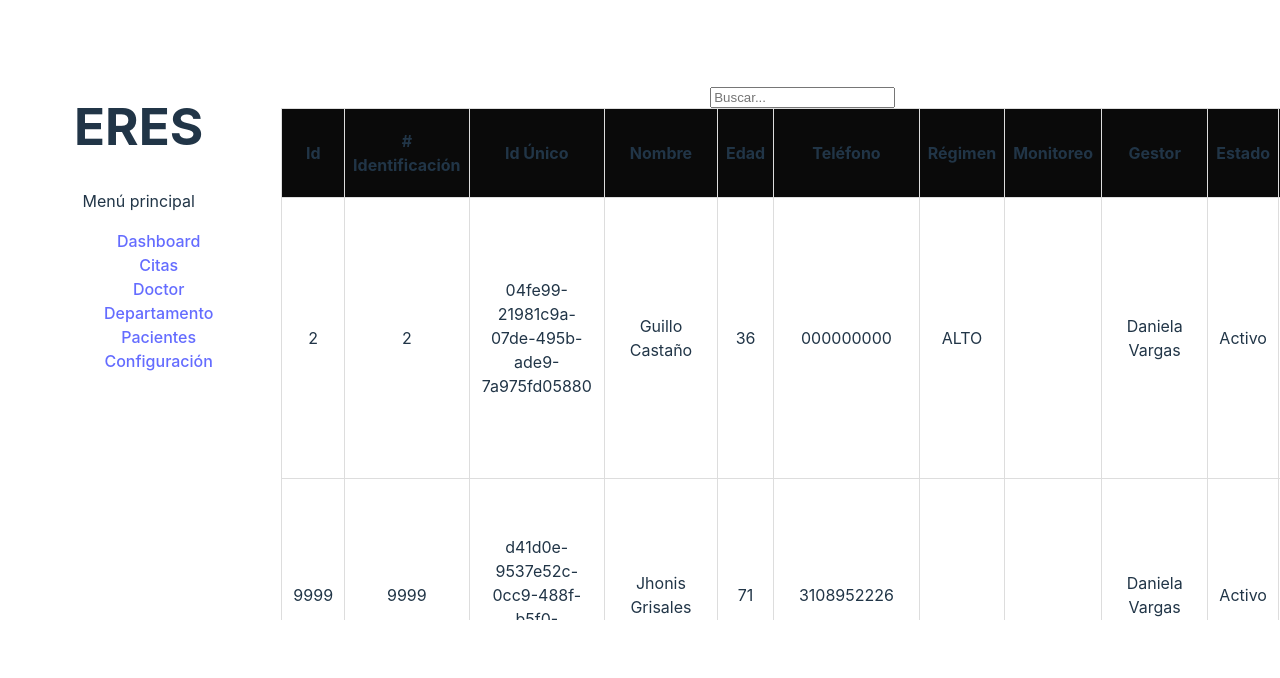
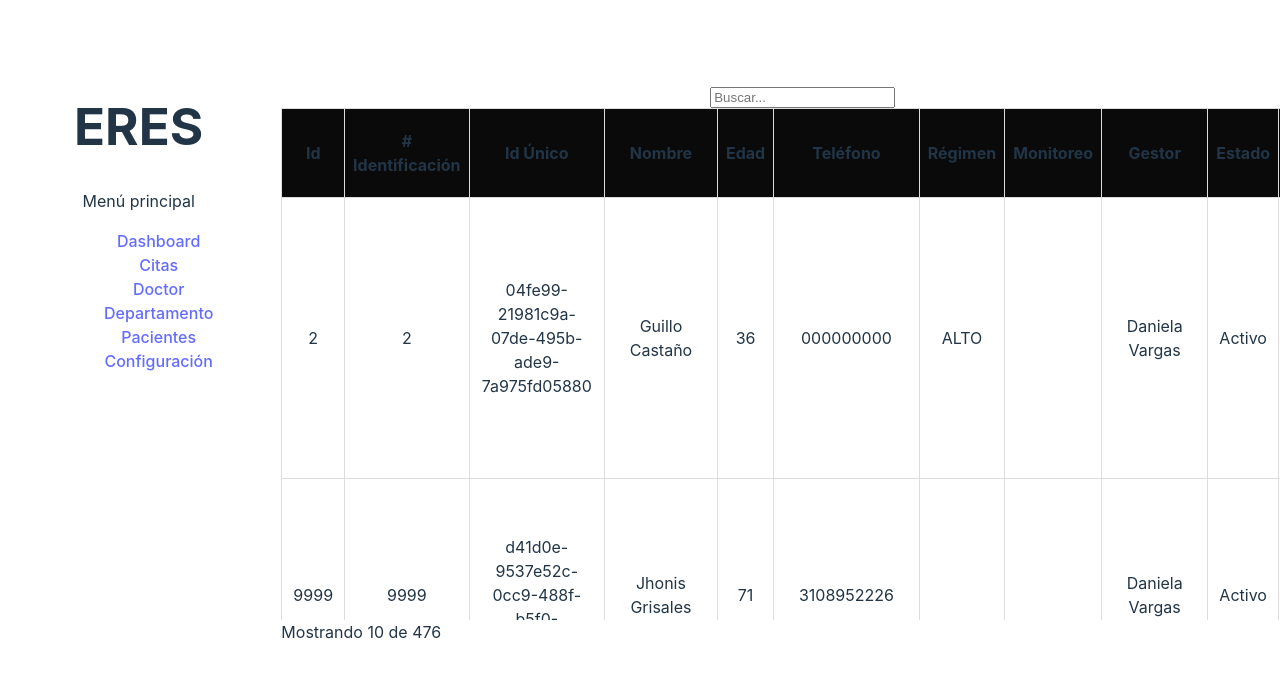
Before and after one commit to SR-Sanchez/frontEndTest01, a Vue app: page /pacientes in a window 1280 px wide. Shown: the top 678 px of the page. Built offline with nearby package versions, Linux system fonts and the light colour scheme.

Commit message:
Added the number of patients being displayed in the DataTable

```diff
--- a/src/components/DataTable.vue
+++ b/src/components/DataTable.vue
@@ -68,7 +68,9 @@ const filteredPatients = computed(() => {
       </tbody>
 		</table>
 	</div>
-
+	<div class="patient-count-summary">
+		Mostrando {{ filteredPatients.length }} de {{ patientsStore.total_patients }}
+	</div>
 </template>
 
 <style scoped>
@@ -95,4 +97,8 @@ const filteredPatients = computed(() => {
 	background-color: #0a0a0a; /* Optional: Add a background color */
   z-index: 1;        /* Ensure the heading stays on top of the table body */
 }
+
+.patient-count-summary {
+	text-align: left;
+}
 </style>
```
